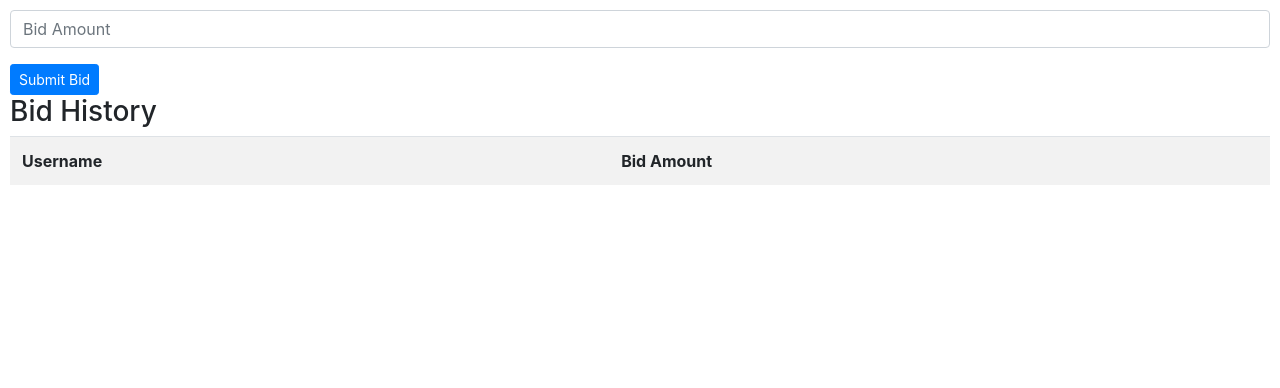
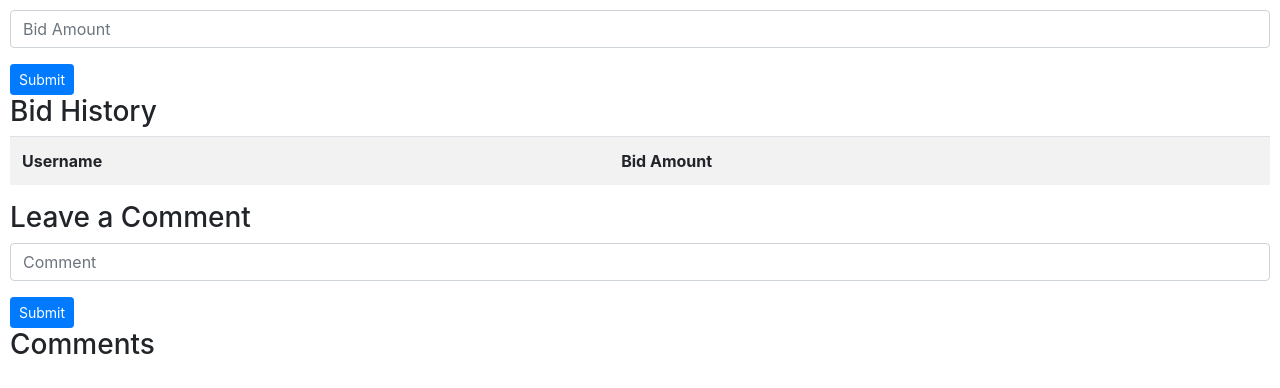
Before and after one commit to chriskorsak/commerce, a Django app: page /listing/6 in a window 1280 px wide. Shown: the part 453-841 px from the top of the page. Before the commit the page ends 638 px from the top, so only its background shows below. Run offline with Django 3.2, Linux system fonts and the light colour scheme; a user stored in the database is signed in; data comes from the database, SQL or seed files in the repository; both versions use the stored data as it was after the commit; lists and menus that the app fills with data are empty; some libraries are stand-ins or nearby versions.

Commit message:
implement comments on listing pages. create view, url pattern, and html code in listing.html.

```diff
--- a/auctions/templates/auctions/listing.html
+++ b/auctions/templates/auctions/listing.html
@@ -31,7 +31,7 @@
         <div class="form-group">
           <input type="number" step="0.01" required name="price" class="form-control" placeholder="Bid Amount">
         </div>
-        <input type="submit" value="Submit Bid" class="btn btn-sm btn-primary">
+        <input type="submit" value="Submit" class="btn btn-sm btn-primary">
       </form>
 
       <h3>Bid History</h3>
@@ -46,6 +46,29 @@
           <td>${{ bid.price }}</td>
         </tr>
       {% endfor %}
+      </table>
+
+      <h3>Leave a Comment</h3>
+      <form action="{% url 'comment' listing.id %}" method="POST">
+        {% csrf_token %}
+        <div class="form-group">
+          <input type="text" required name="comment_text" class="form-control" placeholder="Comment">
+        </div>
+        <input type="submit" value="Submit" class="btn btn-sm btn-primary">
+      </form>
+
+      <h3>Comments</h3>
+      <ul>
+      {% for comment in comments %}
+          <li>
+            On {{ comment.date }}, {{ comment.user.username }} wrote:<br>
+            {{ comment.comment }}
+          </li>
+      {% endfor %}
+      </ul>
+
+    {% else %}
+    <p>(Sign in to bid,see bid history, and comments.)</p>
 
     {% endif %}
 
--- a/auctions/urls.py
+++ b/auctions/urls.py
@@ -11,5 +11,6 @@ urlpatterns = [
     path("listing/<int:listing_id>", views.listing, name="listing"),
     path("add-remove-watchlist/<int:listing_id>", views.add_remove_watchlist, name="add-remove-watchlist"),
     path("watchlist", views.watchlist, name="watchlist"),
-    path("bid/<int:listing_id>", views.bid, name="bid")
+    path("bid/<int:listing_id>", views.bid, name="bid"),
+    path("comment/<int:listing_id>", views.comment, name="comment")
 ]
--- a/auctions/views.py
+++ b/auctions/views.py
@@ -93,8 +93,11 @@ def listing(request, listing_id):
   listing = Listing.objects.get(pk=listing_id)
   #get all bids on listing to display on page
   bids = listing.bids.all()
+  # get user
+  user = request.user
+  # get all listing comments
+  comments = listing.comments.all()
 
-  user = request.user
   if request.user.is_authenticated:
     if user.watchlist.filter(pk=listing_id):
       message = "Watching item"
@@ -105,6 +108,7 @@ def listing(request, listing_id):
       "listing": listing,
       "watchlist_message": message,
       "bids": bids,
+      "comments": comments
     })
   else:
     return render(request, "auctions/listing.html", {
@@ -178,3 +182,17 @@ def bid(request, listing_id):
       else:
         messages.add_message(request, messages.INFO, 'Bid is not high enough.', extra_tags='alert alert-warning')
         return HttpResponseRedirect(reverse("listing", args=(listing_id,)))
+
+def comment(request, listing_id):
+  if request.method == "POST":
+    #get comment from form, user, listing from listing id
+    comment_text = request.POST["comment_text"]
+    user = request.user
+    listing = Listing.objects.get(pk=listing_id)
+
+    #create new Comment object with comment text, listing_id, and user
+    comment = Comment(user=user, comment=comment_text, listing=listing)
+    #save comment to database
+    comment.save()
+
+    return HttpResponseRedirect(reverse("listing", args=(listing_id,)))
```
Also changed, not shown: db.sqlite3.
